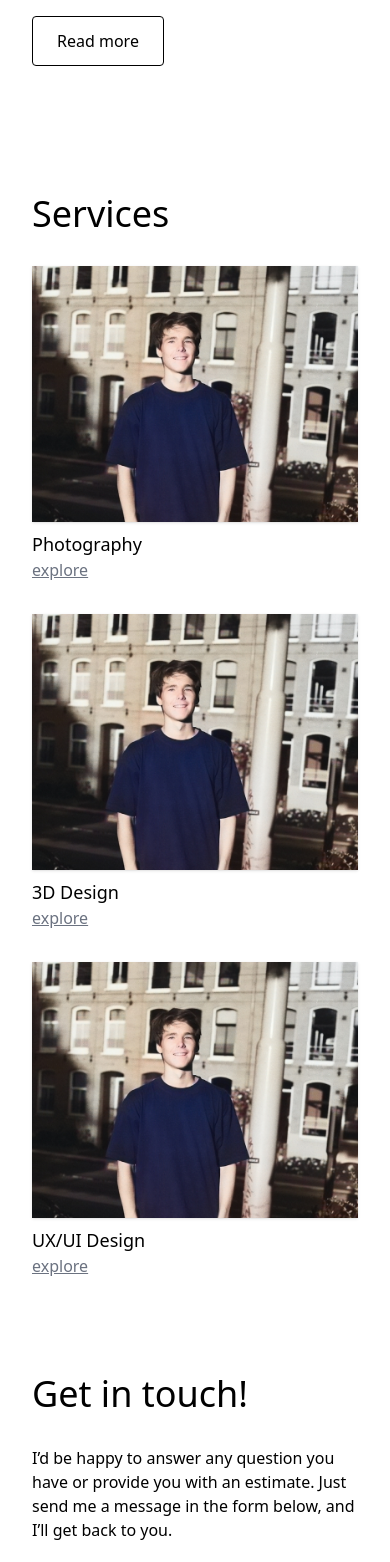
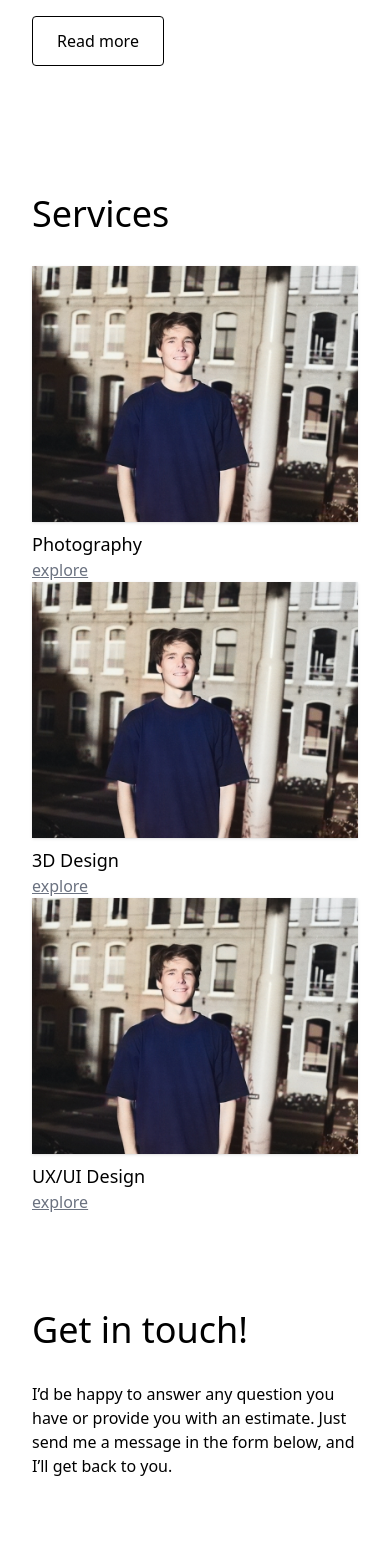
Before and after one commit to joeribreedveld/portfolio-nout, a Next.js app: page / in a window 390 px wide. Shown: the part 1140-2702 px from the top of the page. Built offline with nearby package versions, Linux system fonts and the light colour scheme.

Commit message:
feat(responsive): start on responsive with tailwind

```diff
--- a/src/components/Services.tsx
+++ b/src/components/Services.tsx
@@ -5,9 +5,27 @@ const Services = () => {
   return (
     <section className="page-width flex flex-col gap-8 py-16">
       <h2>Services</h2>
-      <Card title="Photography" button="explore" href="/" img={placeholder} />
-      <Card title="3D Design" button="explore" href="/" img={placeholder} />
-      <Card title="UX/UI Design" button="explore" href="/" img={placeholder} />
+      <ul className="flex flex-col justify-between md:flex-row">
+        <li>
+          <Card
+            title="Photography"
+            button="explore"
+            href="/"
+            img={placeholder}
+          />
+        </li>
+        <li>
+          <Card title="3D Design" button="explore" href="/" img={placeholder} />
+        </li>
+        <li>
+          <Card
+            title="UX/UI Design"
+            button="explore"
+            href="/"
+            img={placeholder}
+          />
+        </li>
+      </ul>
     </section>
   );
 };
--- a/src/styles/globals.css
+++ b/src/styles/globals.css
@@ -4,7 +4,7 @@
 
 @layer utilities {
     .page-width {
-        @apply px-8
+        @apply px-8 sm:px-16 md:px-32 lg:px-48 xl:px-64
     }
 }
 
```
